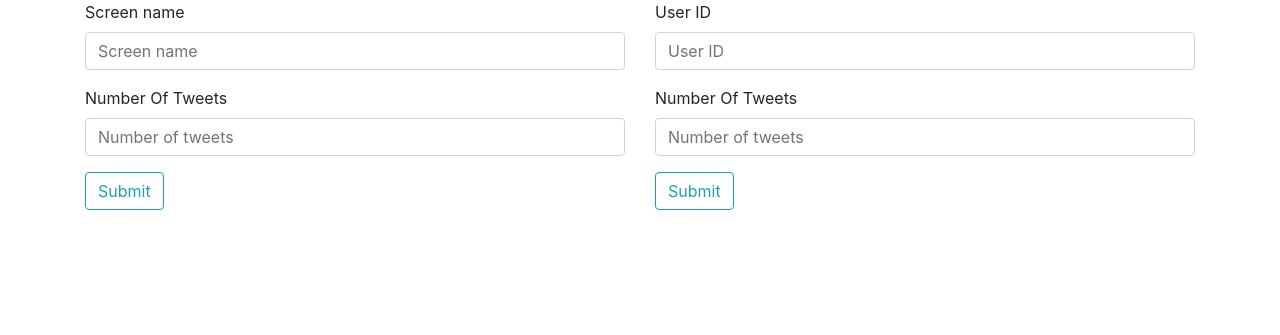
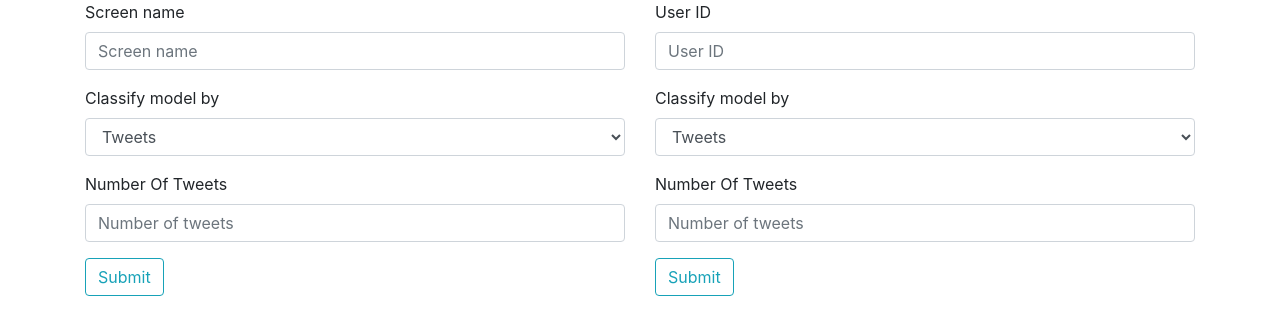
Before and after one commit to ItayFrid/MyFirstFlask, a Flask app: page / in a window 1280 px wide. Shown: the part 56-391 px from the top of the page. Run offline with Flask 2, Linux system fonts and the light colour scheme; some libraries are stand-ins or nearby versions.

Commit message:
Add option to choose model

```diff
--- a/app.py
+++ b/app.py
@@ -6,13 +6,13 @@ from Engine.Predictor import Predictor
 from config import Config
 from tweepy import OAuthHandler, API
 from form import ScreenNameForm, UserIdForm
-from random import random, sample
+from random import sample
 
 app = Flask(__name__)
 app.config.from_object(Config)
 Bootstrap(app)
 
-def get_tweets(screen_name=None,user_id=None,numberOfTweets=20):
+def get_tweets(screen_name=None,user_id=None,numberOfTweets=20,model='Tweets'):
     predictor = Predictor()
     # Connect to Twitter API
     auth = OAuthHandler(app.config['CONSUMER_KEY'],
@@ -86,29 +86,35 @@ def index():
     screenForm = ScreenNameForm()
     userIdForm = UserIdForm()
     if screenForm.validate_on_submit():
-        return redirect(url_for('screen_name', screen_name = screenForm.screen_name.data, num_tweets = screenForm.num_tweets.data))
+        return redirect(url_for('screen_name',
+                                screen_name = screenForm.screen_name.data,
+                                num_tweets = screenForm.num_tweets.data,
+                                model = screenForm.model.data))
     if userIdForm.validate_on_submit():
-        return redirect(url_for('user_id', user_id=userIdForm.user_id.data, num_tweets = userIdForm.num_tweets.data))
+        return redirect(url_for('user_id',
+                                user_id=userIdForm.user_id.data,
+                                num_tweets = userIdForm.num_tweets.data,
+                                model = userIdForm.model.data))
     return render_template('index.html',screenForm = screenForm,userIdForm = userIdForm)
 
-@app.route('/screen_name/<screen_name>/<num_tweets>')
-def screen_name(screen_name,num_tweets):
+@app.route('/<model>/screen_name/<screen_name>/<num_tweets>')
+def screen_name(model,screen_name,num_tweets):
     if num_tweets is not None:
         num = int(num_tweets)
     else:
         num = 20
-    predictions, threshold, classes, final, userDetails, tweets = get_tweets(screen_name=screen_name,numberOfTweets=num)
+    predictions, threshold, classes, final, userDetails, tweets = get_tweets(screen_name=screen_name,numberOfTweets=num,model=model)
     if userDetails is None or len(userDetails) == 0:
         return redirect(url_for('error',message = 'User or tweets does not exists'))
     return render_template('screenNameTweets.html',**locals())
 
-@app.route('/user_id/<user_id>/<num_tweets>')
-def user_id(user_id=None,num_tweets=None):
+@app.route('/<model>/user_id/<user_id>/<num_tweets>')
+def user_id(model,user_id=None,num_tweets=None):
     if num_tweets is not None:
         num = int(num_tweets)
     else:
         num = 20
-    predictions, threshold, classes, final, userDetails, tweets = get_tweets(user_id=user_id,numberOfTweets=num)
+    predictions, threshold, classes, final, userDetails, tweets = get_tweets(user_id=user_id,numberOfTweets=num,model=model)
     if userDetails is None or len(userDetails) == 0:
         return redirect(url_for('error',message = 'User or tweets does not exists'))
     return render_template('userIdTweets.html',**locals())
--- a/form.py
+++ b/form.py
@@ -1,13 +1,15 @@
 from flask_wtf import FlaskForm
-from wtforms import StringField, SubmitField, IntegerField
+from wtforms import StringField, SubmitField, IntegerField, SelectField
 from wtforms.validators import DataRequired, NumberRange
 
 class ScreenNameForm(FlaskForm):
     screen_name = StringField('Screen name',[DataRequired()])
     num_tweets  = IntegerField('Number Of Tweets',validators=[DataRequired(), NumberRange(min=1,max=20)])
+    model       = SelectField('Classify model by',choices=[('Tweets','Tweets'), ('Account', 'Account')])
     submit      = SubmitField('Submit')
 
 class UserIdForm(FlaskForm):
     user_id     = StringField('User ID',[DataRequired()])
     num_tweets  = IntegerField('Number Of Tweets', validators=[DataRequired(), NumberRange(min=1,max=20)])
+    model       = SelectField('Classify model by', choices=[('Tweets', 'Tweets'), ('Account', 'Account')])
     submit      = SubmitField('Submit')
--- a/templates/screenForm.html
+++ b/templates/screenForm.html
@@ -4,7 +4,10 @@
     <div class="form-group mb-2">
         {{ wtf.form_field(screenForm.screen_name, class='form-control',placeholder='Screen name') }}
     </div>
-        <div class="form-group mb-2">
+    <div class="form-group mb-2">
+        {{ wtf.form_field(screenForm.model, class='form-control') }}
+    </div>
+    <div class="form-group mb-2">
         {{ wtf.form_field(screenForm.num_tweets, class='form-control',placeholder='Number of tweets') }}
     </div>
     <button type="submit" class="btn btn-outline-info">Submit</button>
--- a/templates/screenNameTweets.html
+++ b/templates/screenNameTweets.html
@@ -5,6 +5,7 @@
 {% endblock %}
 
 {% block body %}
+{{ model }}
     <h3 class="display-4">
         <img src="{{ userDetails['profile_pic']}}" class="rounded"> <b>{{ screen_name }}</b>
         -
--- a/templates/userIdForm.html
+++ b/templates/userIdForm.html
@@ -6,6 +6,9 @@
         {{ wtf.form_field(userIdForm.user_id, class='form-control',placeholder='User ID') }}
     </div>
     <div class="form-group mb-2">
+        {{ wtf.form_field(userIdForm.model, class='form-control') }}
+    </div>
+    <div class="form-group mb-2">
         {{ wtf.form_field(userIdForm.num_tweets, class='form-control',placeholder='Number of tweets') }}
     </div>
     <button type="submit" class="btn btn-outline-info">Submit</button>
```
